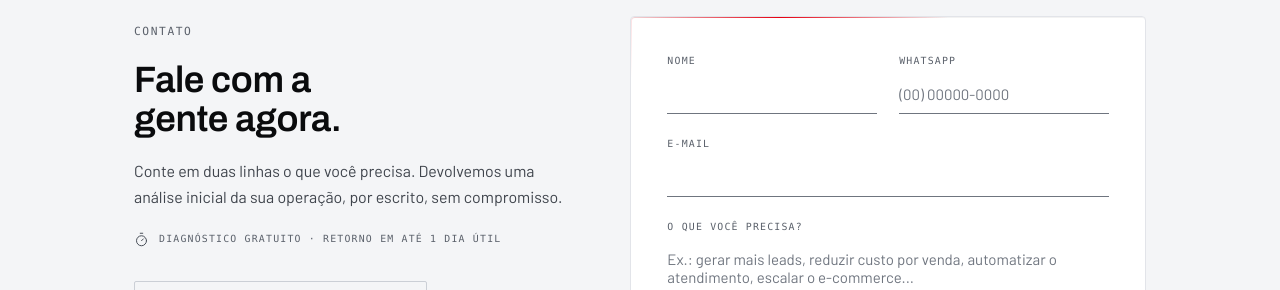
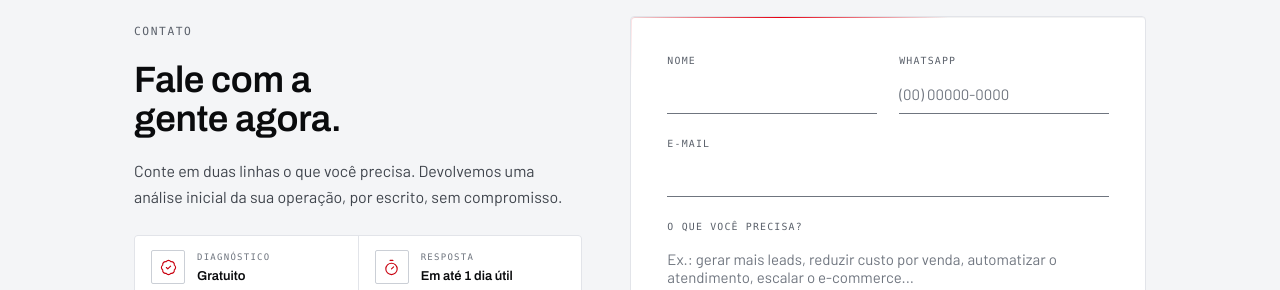
Before and after one commit to vortexoficial/olivon, a plain HTML site: page index.html in a window 1280 px wide. Shown: the part 4208-4498 px from the top of the page. Drawn offline with nearby package versions, Linux system fonts and the light colour scheme; animation ran at ten frames a second; a web font is replaced by a local one.

Commit message:
Aviso do contato vira as duas garantias em uma peca so
A linha solta "diagnostico gratuito, retorno em ate 1 dia util" boiava entre o
texto e os canais. Agora sao dois campos numa moldura unica, cada um com icone
no vermelho da marca, rotulo em cima e a informacao embaixo; empilham no
celular. De quebra, o rotulo do e-mail para de ficar centralizado sozinho.

```diff
--- a/css/styles.css
+++ b/css/styles.css
@@ -1499,18 +1499,59 @@ h3 { font-size: 1.25rem; font-stretch: 112%; }
   gap: 70px;
   align-items: start;
 }
-.contato-info p:not(.eyebrow):not(.contato-garantia) { color: var(--text-2); margin-top: 20px; max-width: 48ch; }
-.contato-garantia {
-  display: inline-flex; align-items: center; gap: 10px;
-  margin-top: 22px;
+.contato-info p:not(.eyebrow) { color: var(--text-2); margin-top: 20px; max-width: 48ch; }
+/* As duas garantias do contato: uma peça só, encostada no texto, em vez da
+   linha solta de letra pequena que ficava boiando entre o texto e os canais. */
+.garantias {
+  list-style: none;
+  display: grid;
+  grid-template-columns: repeat(2, minmax(0, 1fr));
+  gap: 1px;
+  max-width: 470px;
+  margin-top: 26px;
+  border: 1px solid var(--border);
+  border-radius: var(--radius);
+  background: var(--border);        /* aparece como o fio entre as duas */
+  overflow: hidden;
+}
+.garantias li {
+  display: flex;
+  align-items: center;
+  gap: 12px;
+  padding: 14px 16px;
+  background: var(--card);
+}
+.garantia-ic {
+  flex-shrink: 0;
+  width: 34px;
+  height: 34px;
+  display: grid;
+  place-items: center;
+  border: 1px solid var(--border-strong);
+  border-radius: var(--radius-sm);
+  color: var(--red-text);
+}
+.garantia-ic .ic { width: 17px; height: 17px; }
+.garantia-txt { min-width: 0; }
+.garantias small {
+  display: block;
   font-family: var(--mono);
-  font-size: 0.66rem;
+  font-size: 0.6rem;
   font-weight: 500;
-  letter-spacing: 0.12em;
-  text-transform: uppercase;
-  color: var(--muted);
-}
-.contato-garantia .ic { color: var(--steel); font-size: 1rem; }
+  letter-spacing: 0.14em;
+  text-transform: uppercase;
+  color: var(--steel-dim);
+}
+.garantias b {
+  display: block;
+  margin-top: 3px;
+  font-family: var(--display);
+  font-stretch: 112%;
+  font-size: 0.86rem;
+  font-weight: 600;
+  line-height: 1.3;
+  color: var(--text);
+}
 .whats-direct {
   display: inline-flex;
   align-items: center;
@@ -2548,6 +2589,9 @@ h3 { font-size: 1.25rem; font-stretch: 112%; }
   /* no celular o CTA fixo do rodapé já cobre esta seção: um segundo botão só repetiria */
   .fazemos-texto .btn { display: none; }
 
+  /* as garantias empilham: lado a lado no celular o texto quebraria em três linhas */
+  .garantias { grid-template-columns: minmax(0, 1fr); max-width: none; }
+
   /* no celular fica só o nome ao lado do ícone: a entrega deixaria a parede alta demais */
   .parede { margin-top: 30px; }
   .parede-grade { gap: 8px; }
@@ -2577,7 +2621,8 @@ h3 { font-size: 1.25rem; font-stretch: 112%; }
 
   .contato-canais { flex-direction: column; align-items: stretch; }
   .contato-canais .whats-direct,
-  .canal-email { justify-content: center; text-align: center; }
+  /* o bloco centraliza, mas rótulo e endereço ficam alinhados entre si */
+  .canal-email { justify-content: center; }
   .canal-email b { font-size: 0.84rem; }
 }
 
--- a/index.html
+++ b/index.html
@@ -193,7 +193,16 @@
           <p class="eyebrow reveal">Contato</p>
           <h2 class="reveal delay-1">Fale com a gente agora.</h2>
           <p class="reveal delay-2">Conte em duas linhas o que você precisa. Devolvemos uma análise inicial da sua operação, por escrito, sem compromisso.</p>
-          <p class="contato-garantia reveal delay-2"><i data-icon="timer"></i>Diagnóstico gratuito · Retorno em até 1 dia útil</p>
+          <ul class="garantias reveal delay-2">
+            <li>
+              <span class="garantia-ic" aria-hidden="true"><i data-icon="badge-check"></i></span>
+              <span class="garantia-txt"><small>Diagnóstico</small><b>Gratuito</b></span>
+            </li>
+            <li>
+              <span class="garantia-ic" aria-hidden="true"><i data-icon="timer"></i></span>
+              <span class="garantia-txt"><small>Resposta</small><b>Em até 1 dia útil</b></span>
+            </li>
+          </ul>
           <div class="contato-canais reveal delay-3">
             <a href="#" class="whats-direct" data-whats>
               <i data-icon="whatsapp"></i>
```
